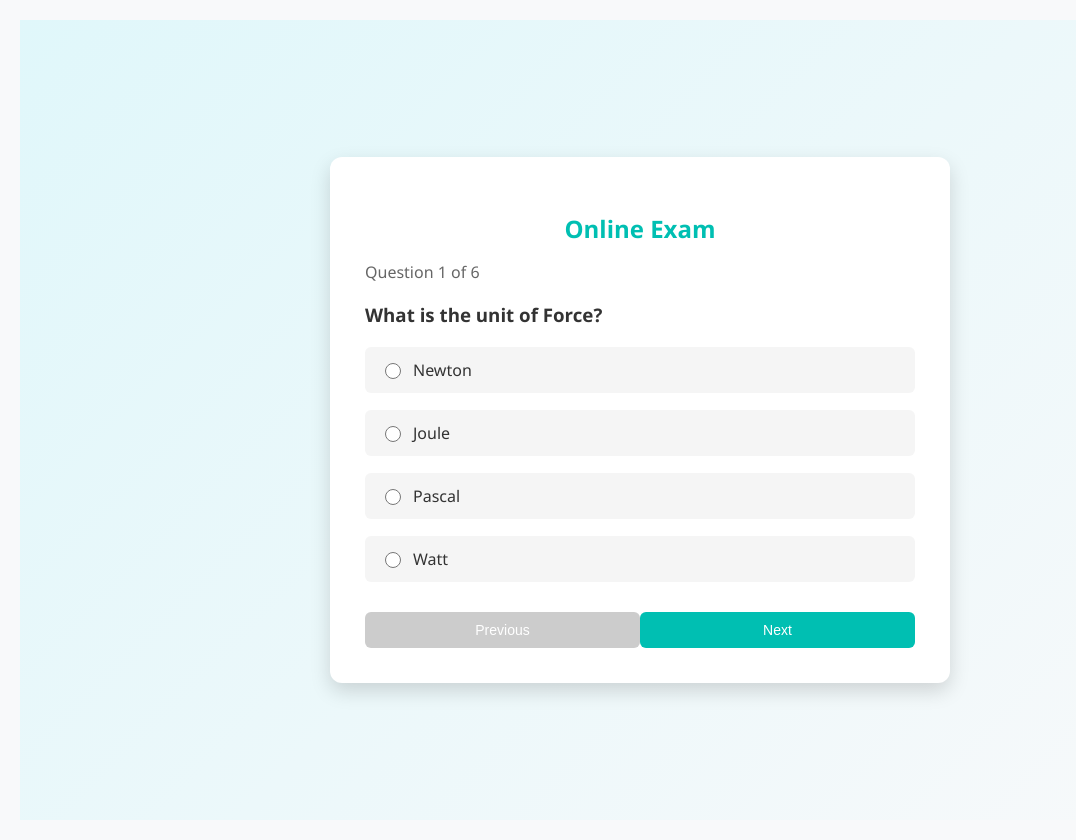
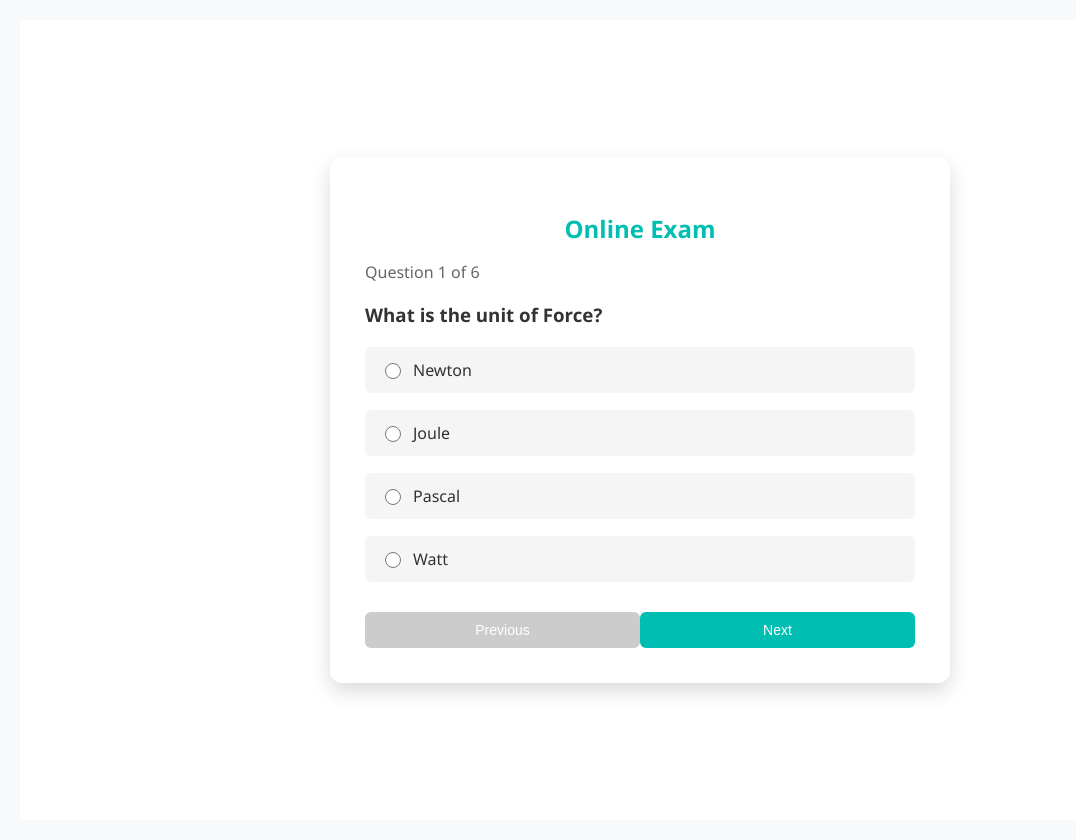
Before and after one commit to SIT2711/online-exam-system, a React (Create React App) app: page /attemptexam in a window 1280 px wide. Shown: the whole page, without its empty margins (0-1076 px from the left). Built offline with nearby package versions, Linux system fonts and the light colour scheme.

Commit message:
Updated exam page background to white

```diff
--- a/src/styles/ExamPage.css
+++ b/src/styles/ExamPage.css
@@ -1,6 +1,6 @@
 /* Page background */
 .examPage-container {
-  background: linear-gradient(135deg, #e0f7fa, #f8f9fa);
+  background: #ffffff;
   min-height: 100vh;
   display: flex;
   justify-content: center;
@@ -98,7 +98,7 @@
 
 /* Button hover */
 .examPage-buttons button:hover {
-  background: #009e94;
+  background: #cccccc;
 }
 
 /* Disabled button */
```
